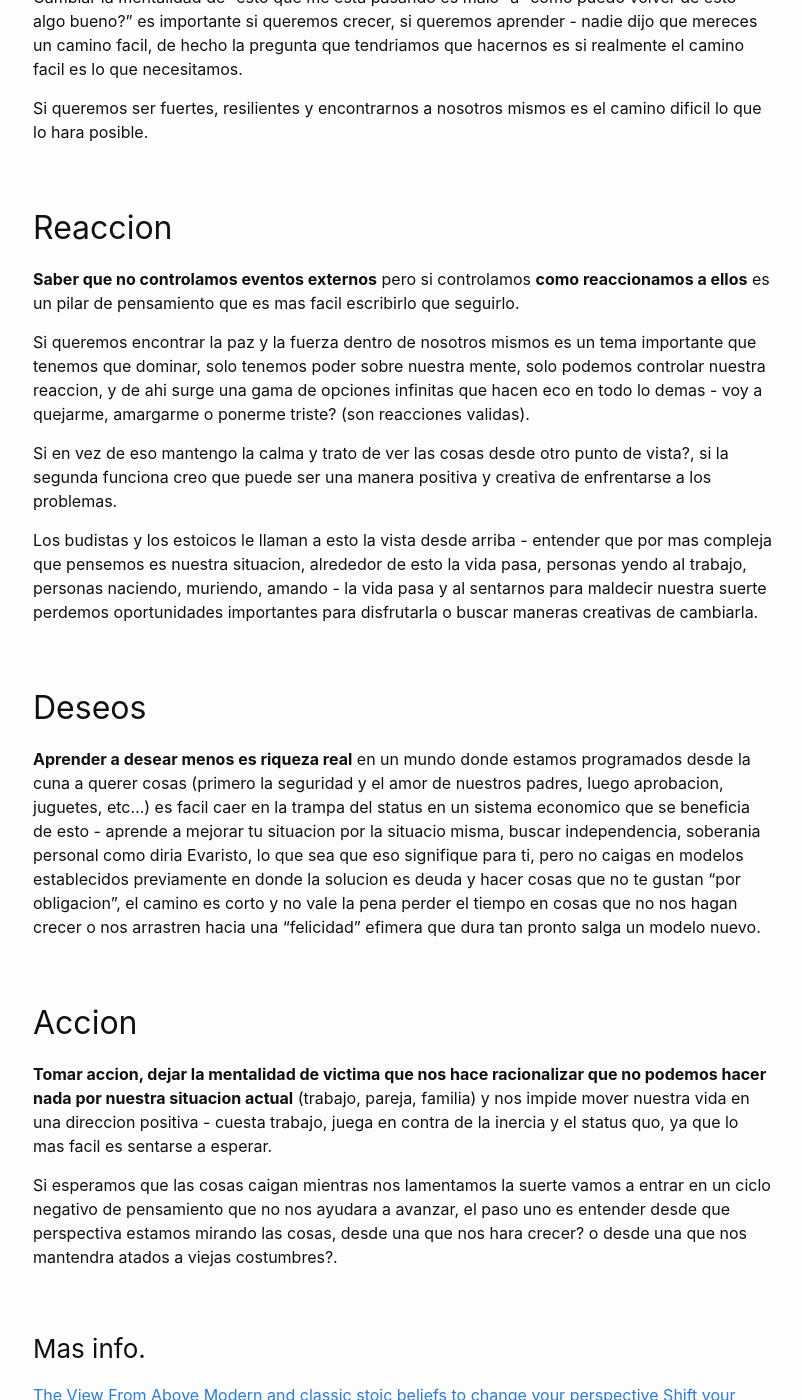
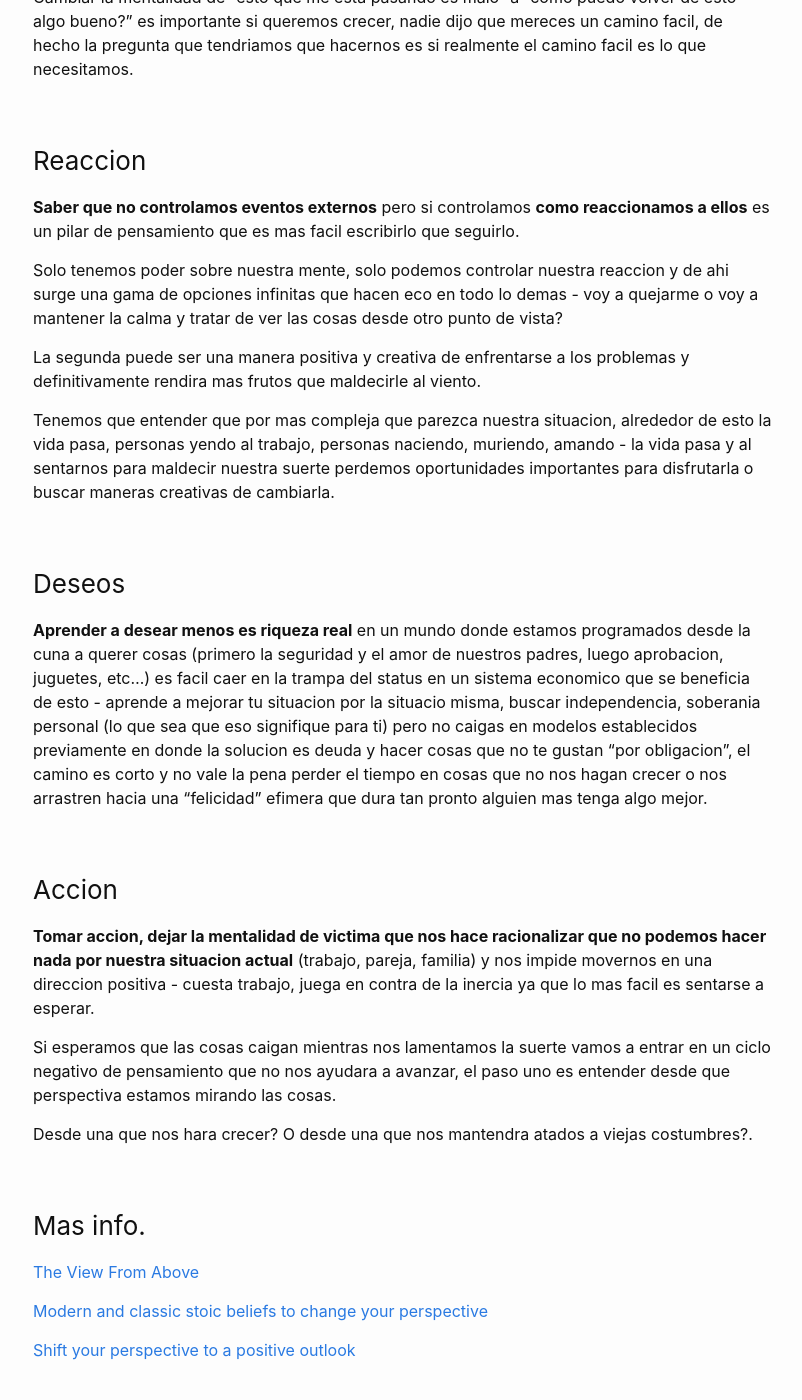
Before and after one commit to petesect18/notas, a Jekyll site: the page built from _posts/2022-2-27-perspectiva.md, in a window 1280 px wide and 1400 px high, scrolled down 371 px. Shown: the whole window, without its empty margins (237-1039 px from the left). Built offline with Jekyll 4.4.1, drawn with Linux system fonts in a browser that asks for light colours; some of the changed text lies outside the part shown.

Commit message:
Add files via upload

```diff
--- a/_posts/2022-2-27-perspectiva.md
+++ b/_posts/2022-2-27-perspectiva.md
@@ -10,31 +10,33 @@ Todos experimentamos en algun momento de nuestras vidas un giro del destino que
 
 Por lo general, maldecimos nuestra suerte y pensamos que de una tribulacion no pueden salir grandes cosas, sin embargo es ahi donde esta el crecimiento, en nuestra perspectiva de como podemos convertir todo lo que nos pasa en gasolina para continuar.
 
-Cambiar la mentalidad de "esto que me esta pasando es malo" a "como puedo volver de esto algo bueno?" es importante si queremos crecer, si queremos aprender - nadie dijo que mereces un camino facil, de hecho la pregunta que tendriamos que hacernos es si realmente el camino facil es lo que necesitamos.
+Cambiar la mentalidad de "esto que me esta pasando es malo" a "como puedo volver de esto algo bueno?" es importante si queremos crecer, nadie dijo que mereces un camino facil, de hecho la pregunta que tendriamos que hacernos es si realmente el camino facil es lo que necesitamos.
 
-Si queremos ser fuertes, resilientes y encontrarnos a nosotros mismos es el camino dificil lo que lo hara posible.
-
-## Reaccion
-
+### Reaccion
 **Saber que no controlamos eventos externos** pero si controlamos **como reaccionamos a ellos** es un pilar de pensamiento que es mas facil escribirlo que seguirlo.
 
-Si queremos encontrar la paz y la fuerza dentro de nosotros mismos es un tema importante que tenemos que dominar, solo tenemos poder sobre nuestra mente, solo podemos controlar nuestra reaccion, y de ahi surge una gama de opciones infinitas que hacen eco en todo lo demas - voy a quejarme, amargarme o ponerme triste? (son reacciones validas).
+Solo tenemos poder sobre nuestra mente, solo podemos controlar nuestra reaccion y de ahi surge una gama de opciones infinitas que hacen eco en todo lo demas - voy a quejarme o voy a mantener la calma y tratar de ver las cosas desde otro punto de vista?
 
-Si en vez de eso mantengo la calma y trato de ver las cosas desde otro punto de vista?, si la segunda funciona creo que puede ser una manera positiva y creativa de enfrentarse a los problemas.
+La segunda puede ser una manera positiva y creativa de enfrentarse a los problemas y definitivamente rendira mas frutos que maldecirle al viento.
 
-Los budistas y los estoicos le llaman a esto la vista desde arriba - entender que por mas compleja que pensemos es nuestra situacion, alrededor de esto la vida pasa, personas yendo al trabajo, personas naciendo, muriendo, amando - la vida pasa y al sentarnos para maldecir nuestra suerte perdemos oportunidades importantes para disfrutarla o buscar maneras creativas de cambiarla.
+Tenemos que entender que por mas compleja que parezca nuestra situacion, alrededor de esto la vida pasa, personas yendo al trabajo, personas naciendo, muriendo, amando - la vida pasa y al sentarnos para maldecir nuestra suerte perdemos oportunidades importantes para disfrutarla o buscar maneras creativas de cambiarla.
 
-## Deseos
+### Deseos
 
-**Aprender a desear menos es riqueza real** en un mundo donde estamos programados desde la cuna a querer cosas (primero la seguridad y el amor de nuestros padres, luego aprobacion, juguetes, etc...) es facil caer en la trampa del status en un sistema economico que se beneficia de esto - aprende a mejorar tu situacion por la situacio misma, buscar independencia, soberania personal como diria Evaristo, lo que sea que eso signifique para ti, pero no caigas en modelos establecidos previamente en donde la solucion es deuda y hacer cosas que no te gustan "por obligacion", el camino es corto y no vale la pena perder el tiempo en cosas que no nos hagan crecer o nos arrastren hacia una "felicidad" efimera que dura tan pronto salga un modelo nuevo.
+**Aprender a desear menos es riqueza real** en un mundo donde estamos programados desde la cuna a querer cosas (primero la seguridad y el amor de nuestros padres, luego aprobacion, juguetes, etc...) es facil caer en la trampa del status en un sistema economico que se beneficia de esto - aprende a mejorar tu situacion por la situacio misma, buscar independencia, soberania personal (lo que sea que eso signifique para ti) pero no caigas en modelos establecidos previamente en donde la solucion es deuda y hacer cosas que no te gustan "por obligacion", el camino es corto y no vale la pena perder el tiempo en cosas que no nos hagan crecer o nos arrastren hacia una "felicidad" efimera que dura tan pronto alguien mas tenga algo mejor.
 
-## Accion
+### Accion
 
-**Tomar accion, dejar la mentalidad de victima que nos hace racionalizar que no podemos hacer nada por nuestra situacion actual** (trabajo, pareja, familia) y nos impide mover nuestra vida en una direccion positiva - cuesta trabajo, juega en contra de la inercia y el status quo, ya que lo mas facil es sentarse a esperar.
+**Tomar accion, dejar la mentalidad de victima que nos hace racionalizar que no podemos hacer nada por nuestra situacion actual** (trabajo, pareja, familia) y nos impide movernos en una direccion positiva - cuesta trabajo, juega en contra de la inercia ya que lo mas facil es sentarse a esperar.
 
-Si esperamos que las cosas caigan mientras nos lamentamos la suerte vamos a entrar en un ciclo negativo de pensamiento que no nos ayudara a avanzar, el paso uno es entender desde que perspectiva estamos mirando las cosas, desde una que nos hara crecer? o desde una que nos mantendra atados a viejas costumbres?.
+Si esperamos que las cosas caigan mientras nos lamentamos la suerte vamos a entrar en un ciclo negativo de pensamiento que no nos ayudara a avanzar, el paso uno es entender desde que perspectiva estamos mirando las cosas.
+
+Desde una que nos hara crecer?
+O desde una que nos mantendra atados a viejas costumbres?.
 
 ### Mas info.
 [The View From Above](https://tricycle.org/magazine/view-above/)
+
 [Modern and classic stoic beliefs to change your perspective](https://medium.com/the-ascent/modern-and-classic-stoic-beliefs-that-change-your-perspective-on-life-dc676132f0f3)
+
 [Shift your perspective to a positive outlook](https://www.masterclass.com/articles/how-to-shift-your-perspective-to-have-a-positive-outlook#how-to-shift-your-perspective-to-have-a-positive-outlook)
```
